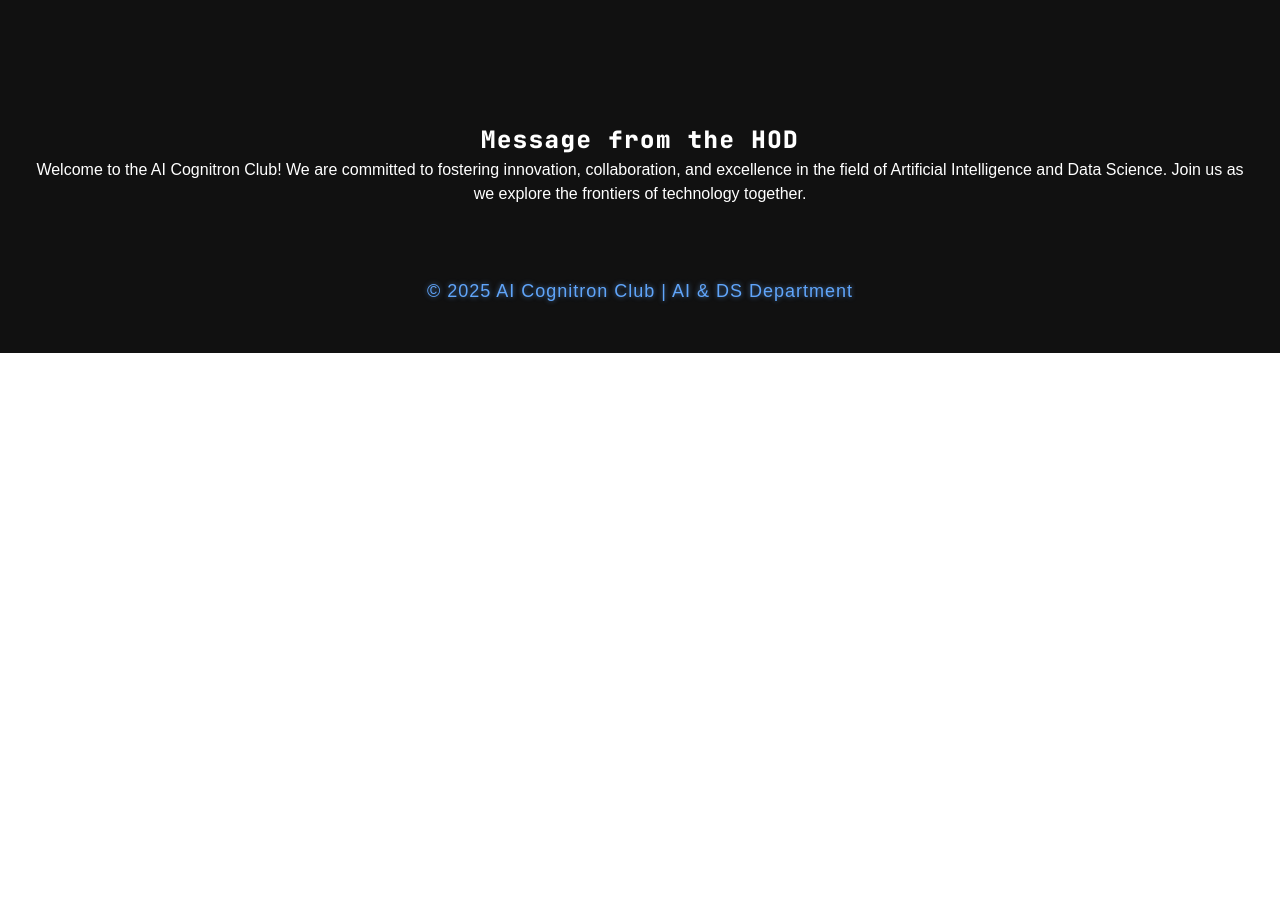
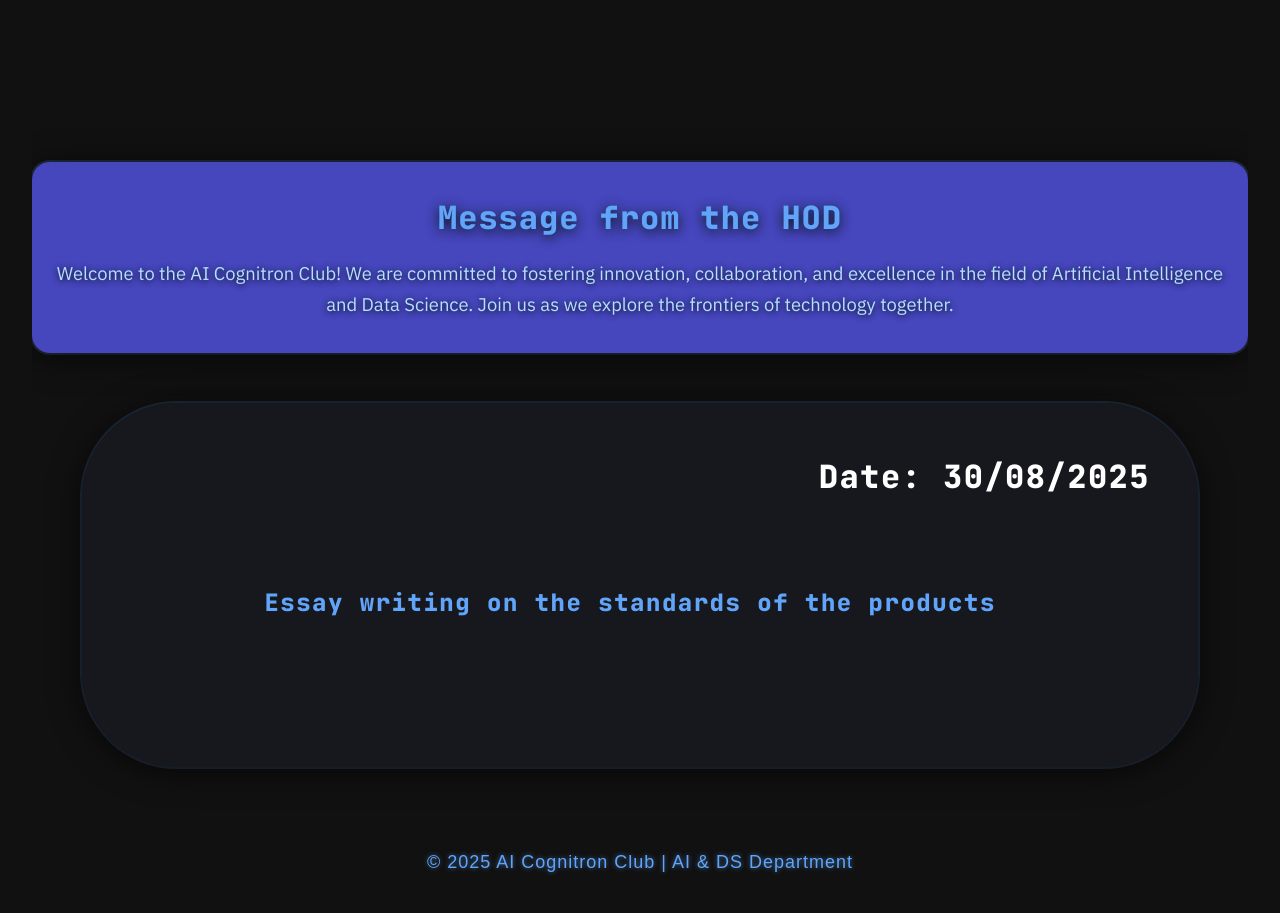
Before and after one commit to Bala1415/Aicognitron, a React (Vite) app: page / in a window 1280 px wide. Shown: the part 780-1693 px from the top of the page. Before the commit the page ends 1133 px from the top, so only its background shows below. Built offline with nearby package versions, Linux system fonts and the light colour scheme.

Commit message:
home changes

```diff
--- a/src/HomeSection.css
+++ b/src/HomeSection.css
@@ -56,4 +56,56 @@
   }
 }
 
-.hod-message
+.hod-message {
+    background: rgba(75, 75, 204, 0.92);
+    border-radius: 18px;
+    box-shadow: 0 4px 32px #000a, 0 0 0 2px #60a5fa33;
+    padding: 2rem 1.5rem;
+    margin: 2.5rem auto 0;
+    max-width: 100dvw;
+    text-align: center;
+    color: #e0e7ef;
+  }
+  .hod-title {
+    font-size: 2rem;
+    color: #60a5fa;
+    margin-bottom: 1rem;
+    font-family: 'JetBrains Mono', 'Fira Mono', Georgia, serif;
+    font-weight: 800;
+    letter-spacing: 1px;
+    text-shadow: 0 2px 12px #000, 0 0 8px #60a5fa55;
+  }
+  .hod-text {
+    font-size: 1.15rem;
+    color: #b5e0ff;
+    line-height: 1.7;
+    font-family: 'IBM Plex Sans', Arial, sans-serif;
+    text-shadow: 0 1px 6px #000, 0 0 4px #60a5fa22;
+  }
+
+.upcoming-events {
+    position: relative;
+    background: rgba(24, 24, 32, 0.92);
+    margin: 50px;
+    box-shadow: 0 4px 32px #000a, 0 0 0 2px #60a5fa33;
+    border-radius: 2.5cm;
+    padding: 15%;
+    font-family: 'Times New Roman', Times, serif;
+
+  }
+
+.top-card{
+    color: #60a5fa;
+    position:absolute;
+
+
+}
+.date {
+    position: absolute;
+    top: 3.5rem;
+    right: 3rem;
+    margin: 0;
+    font-size: 2rem;
+    z-index: 4;
+    /* Ensure it is only positioned relative to the card */
+}
--- a/src/HomeSection.jsx
+++ b/src/HomeSection.jsx
@@ -69,40 +69,18 @@
             Welcome to the AI Cognitron Club! We are committed to fostering innovation, collaboration, and excellence in the field of Artificial Intelligence and Data Science. Join us as we explore the frontiers of technology together.
           </p>
         </div>
-        {/*
-          How to add CSS for this:
-          1. Open your 'src/HomeSection.css' file.
-          2. Add the following styles at the end of the file:
 
-          .hod-message {
-            background: rgba(24, 24, 32, 0.92);
-            border-radius: 18px;
-            box-shadow: 0 4px 32px #000a, 0 0 0 2px #60a5fa33;
-            padding: 2rem 1.5rem;
-            margin: 2.5rem auto 0;
-            max-width: 600px;
-            text-align: center;
-            color: #e0e7ef;
-          }
-          .hod-title {
-            font-size: 2rem;
-            color: #60a5fa;
-            margin-bottom: 1rem;
-            font-family: 'JetBrains Mono', 'Fira Mono', Georgia, serif;
-            font-weight: 800;
-            letter-spacing: 1px;
-            text-shadow: 0 2px 12px #000, 0 0 8px #60a5fa55;
-          }
-          .hod-text {
-            font-size: 1.15rem;
-            color: #b5e0ff;
-            line-height: 1.7;
-            font-family: 'IBM Plex Sans', Arial, sans-serif;
-            text-shadow: 0 1px 6px #000, 0 0 4px #60a5fa22;
-          }
+      </section>
 
-          3. Save the CSS file. The styles will automatically apply to this section.
-        */}
+
+      <section >
+        <div className='upcoming-events'>
+          <h1 className='date'>Date:  30/08/2025</h1>
+            <h2 className='top-card'>Essay writing on the standards of the products</h2>
+
+        </div>
+
+
       </section>
     </>
   );
```
